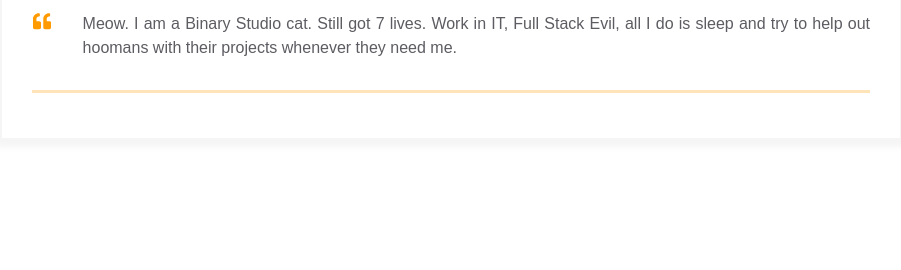
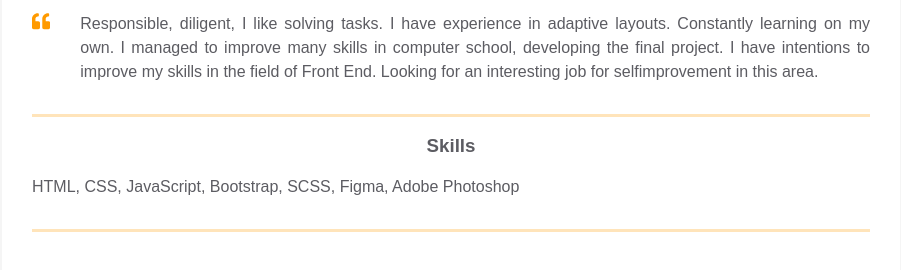
Before and after one commit to AlekseyPolishchuk/homepage, a plain HTML site: page index.html in a window 1280 px wide. Shown: the part 338-608 px from the top of the page, without its empty margins (189-1090 px from the left). Drawn offline with Linux system fonts and the light colour scheme.

Commit message:
Added skills block

```diff
--- a/index.html
+++ b/index.html
@@ -56,6 +56,7 @@
                </div>
             </div>
          </div>
+
          <div class="container">
             <div class="resume__block">
                <div class="intro">
@@ -66,14 +67,28 @@
                         </path>
                      </svg>
                   </div>
-                  <p class="intro_text">Meow.
-                     I am a Binary Studio cat. Still got 7 lives. Work in IT, Full Stack Evil,
-                     all I do is sleep and try to help out hoomans with their projects whenever
-                     they need me.
+                  <p class="intro_text">Responsible, diligent, I like solving tasks. I have
+                     experience in adaptive layouts. Constantly learning
+                     on my own. I managed to improve many skills in
+                     computer school, developing the final project. I have
+                     intentions to improve my skills in the field of Front
+                     End. Looking for an interesting job for selfimprovement
+                     in this area.
+
                   </p>
                </div>
             </div>
          </div>
+
+         <div class="container">
+            <div class="resume__block">
+               <div class="skills">
+                  <h3 class="skills__header">Skills</h3>
+                  <p class="skills__text">HTML, CSS, JavaScript, Bootstrap, SCSS, Figma, Adobe Photoshop</p>
+               </div>
+            </div>
+         </div>
+
       </div>
 
    </main>
```
